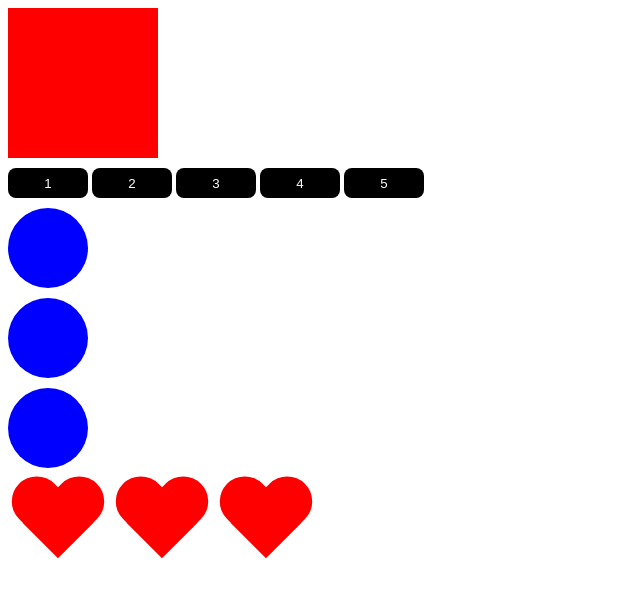
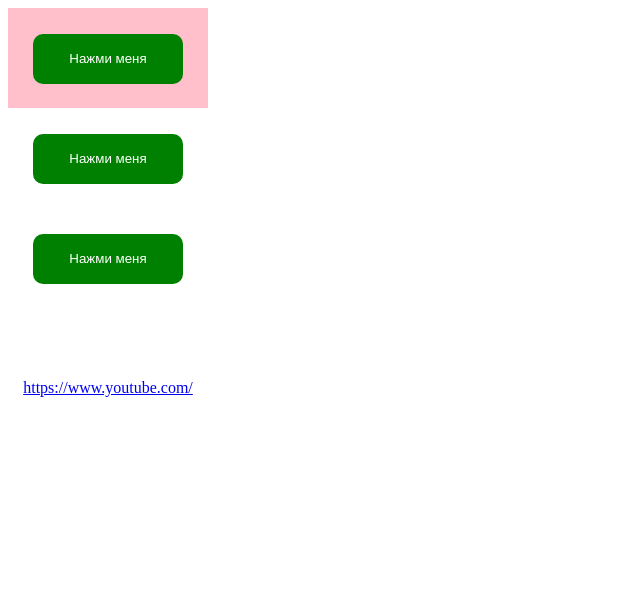
Before and after one commit to mazur-constanta/JS_CSS_Practice, a plain HTML site: page index.html in a window 1280 px wide. Shown: the whole page, without its empty margins (0-640 px from the left). Drawn offline with Linux system fonts and the light colour scheme.

Commit message:
Add L31 + folder css2

```diff
--- /dev/null
+++ b/css2/css.css
@@ -0,0 +1,25 @@
+button {
+  width: 150px;
+  height: 50px;
+  background-color: green;
+  border: none;
+  color: #fff;
+  border-radius: 10px;
+  outline: none;
+  cursor: pointer;
+  transition: 0.3s;
+}
+button:hover {
+  transform: scale(0.95);
+}
+.overlay {
+  background-color: pink;
+  width: 200px;
+  height: 100px;
+  text-align: center;
+  line-height: 100px;
+}
+a {
+  display: block;
+  margin-top: 30px;
+}
--- a/index.html
+++ b/index.html
@@ -4,11 +4,11 @@
     <meta charset="UTF-8">
     <meta name="viewport" content="width=<device-width>, initial-scale=1.0">
     <title>JavaScript</title>
-    <link rel="stylesheet" href="css/style.css">
+    <link rel="stylesheet" href="css2/css.css">
 </head>
 <body>
     <!-- <h1>Hello, World!</h1> -->
-    <div class="box" id="box"></div>
+    <!--<div class="box" id="box"></div>
     <button>1</button>
     <button>2</button>
     <button>3</button>
@@ -24,6 +24,14 @@
         <div class="heart"></div>
         <div class="heart"></div>
     </div>
+    -->
+    <div class="overlay">
+        <button id="btn">Нажми меня</button>
+    <div>
+    <button>Нажми меня</button>
+    <button>Нажми меня</button>
+
+    <a href="https://www.youtube.com/">https://www.youtube.com/</a>
 
     <script src="js/script.js"></script>
 </body>
```
Also changed, not shown: js/script.js (+63 -0 lines).
